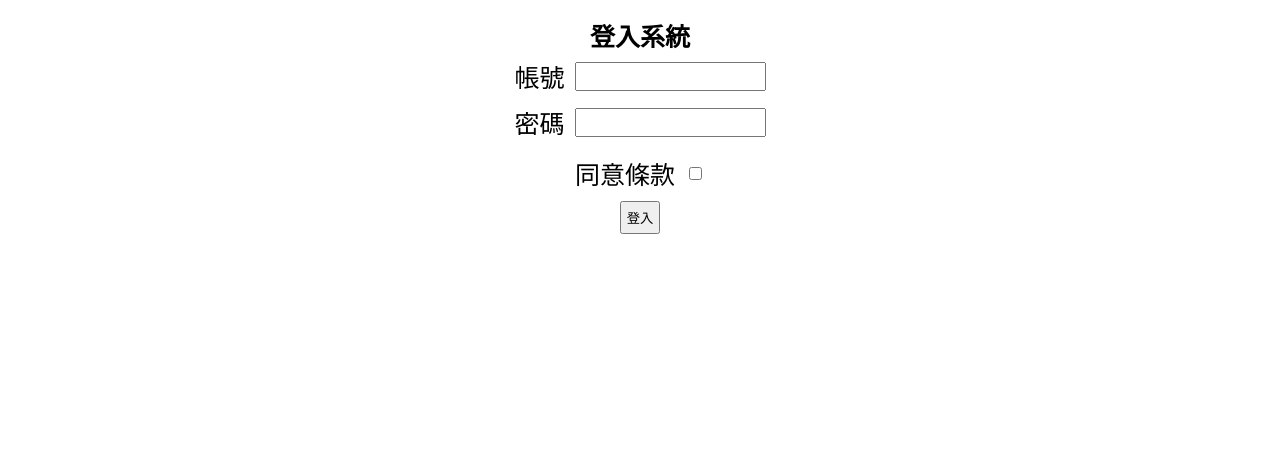
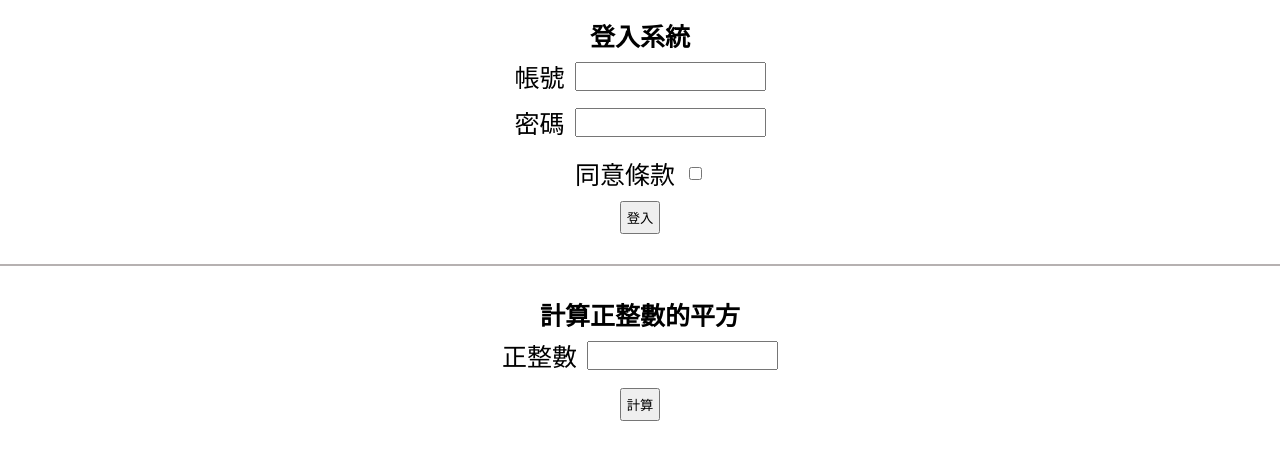
Before and after one commit to Yneq/WHproject, a plain HTML site: page week4/templates/homepage.html in a window 1280 px wide. Shown: the part 103-562 px from the top of the page. Drawn offline with Linux system fonts and the light colour scheme.

Commit message:
Add files via upload

```diff
--- a/week4/static/script.js
+++ b/week4/static/script.js
@@ -5,3 +5,14 @@ document.querySelector('#login_form').addEventListener('submit', function(event)
         event.preventDefault();
     }
 });
+
+function calculateSquare() {
+    let input = document.querySelector("#numberInput").value;
+    let number = parseInt(input);
+
+    if (!Number.isInteger(number) || number <= 0) {
+        alert("Please enter a positive number");
+    } else {
+        window.location.href = `/square/${number}`;
+    }
+}
--- a/week4/static/styles.css
+++ b/week4/static/styles.css
@@ -1,11 +1,6 @@
 body {
-    display: flex;
-    justify-content: center;
-    align-items: center;
     margin: 0;
-    padding-top: 0px;
 }
-
 .container {
     display: flex;
     flex-direction: column;
@@ -37,6 +32,10 @@ h1 {
     padding: 5px;
     margin-bottom: 20px;
 }
+.cal-button {
+    margin-top: 10px;
+    padding: 5px;
+}
 .input {
     display: flex;
     align-items: center;
@@ -49,3 +48,12 @@ h1 {
 .chekck-in {
     font-weight: bold;
 }
+.calcheck-in {
+    font-weight: bold;
+    margin-top: 30px;
+
+}
+.calculate {
+    border-top: #b6b1b1 2px solid;
+    margin-top: 10px;
+}
--- a/week4/templates/homepage.html
+++ b/week4/templates/homepage.html
@@ -7,6 +7,7 @@
     <link rel="stylesheet" href="/static/styles.css">
 </head>
 <body>
+    <div>
     <form id="login_form" class="container" action="/signin" method="post">
     <h1>歡迎光迎，請輸入帳號密碼</h1>
     <div class="chekck-in">登入系統</div>
@@ -15,6 +16,13 @@
     <div class="checkbox">同意條款<input type="checkbox" id="terms_checkbox"></div>
     <button class="button">登入</button>
     </form>
+    <form class="calculate" onsubmit="event.preventDefault(); calculateSquare();">
+    <div class="container">
+    <div class="calcheck-in">計算正整數的平方</div>
+    <div class="input">正整數<input type="number" id="numberInput"></div>
+    <button class="cal-button">計算</button>
+    </form>
+    </div>
     <script src="/static/script.js"></script>
 </body>
 </html>
```
Also changed, not shown: week4/templates/error.html (added, +16 -0 lines), week4/templates/square.html (added, +16 -0 lines), 1 other file.
